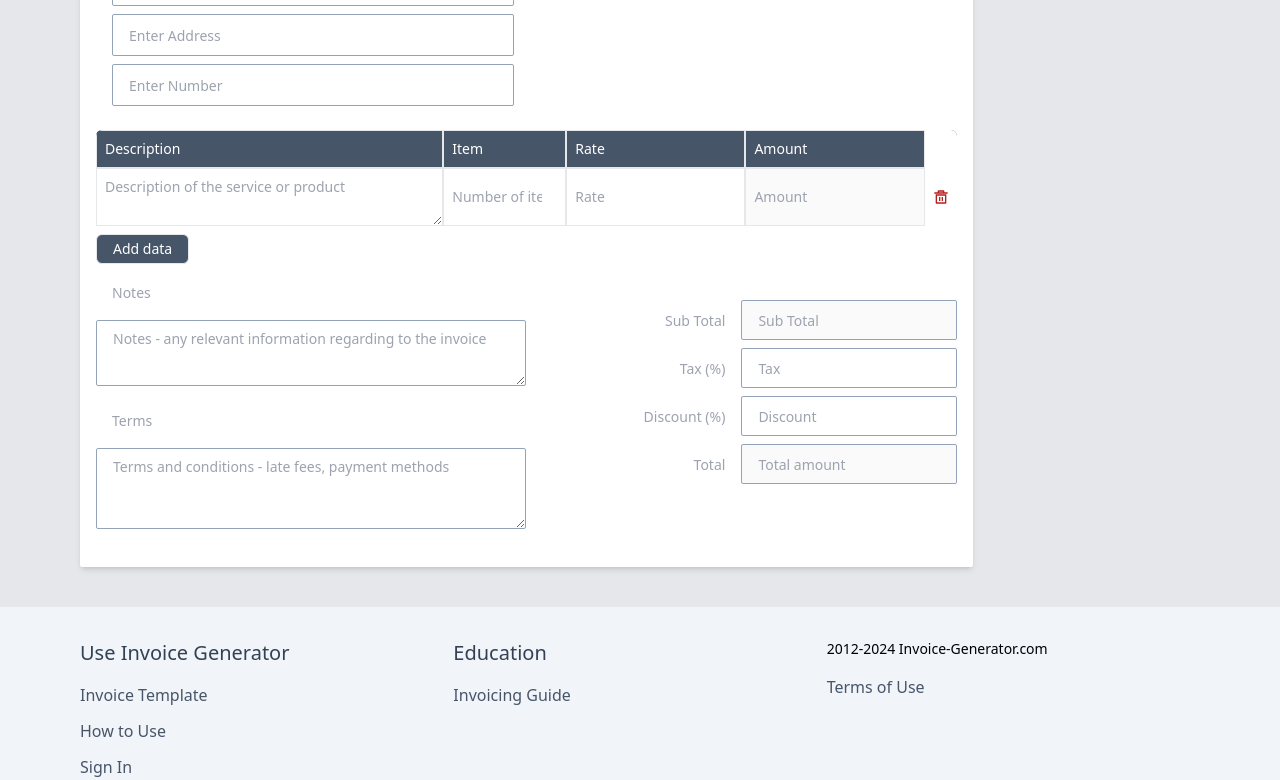
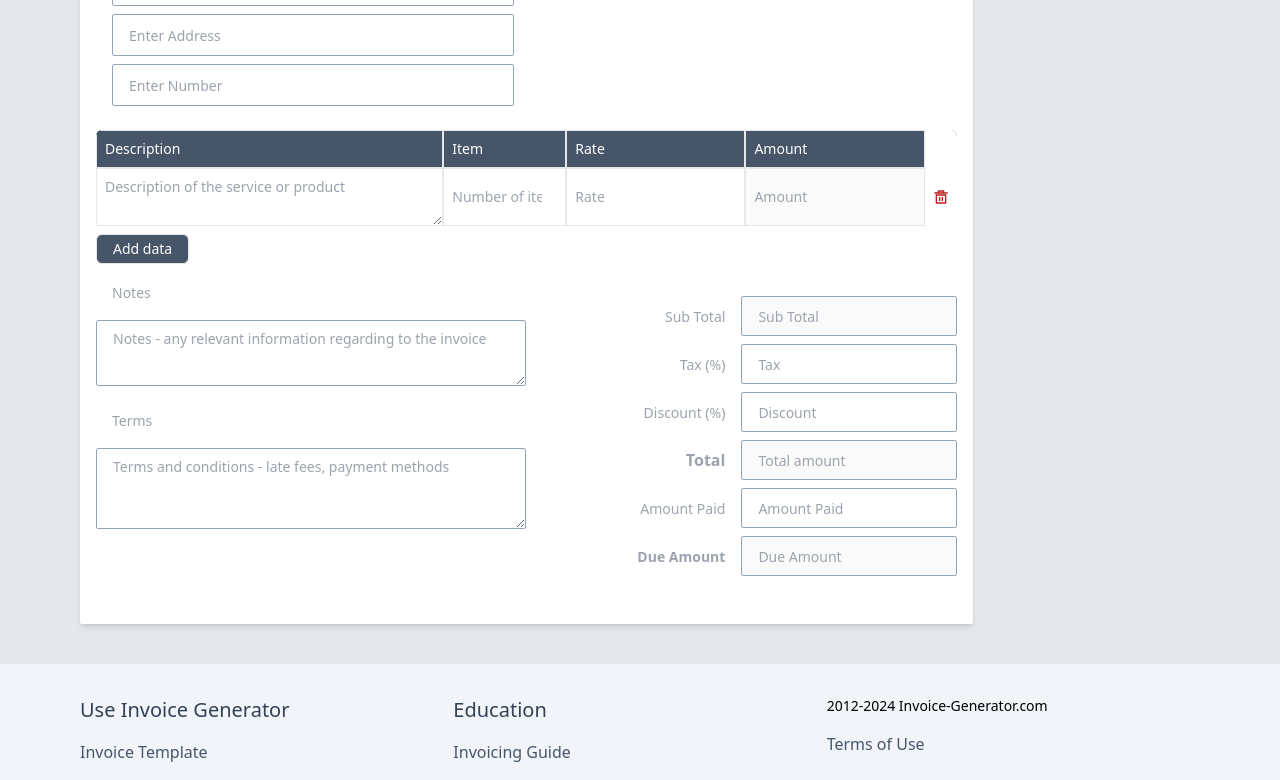
Before and after one commit to AyushKazi/InvoiceGenerator, a React app in the folder frontend/: page / in a window 1280 px wide. Shown: the part 568-1348 px from the top of the page. Built offline with nearby package versions, Linux system fonts and the light colour scheme; the HTML template or start-up script is replaced by a standard one.

Commit message:
due amount calculated and pdf maintainence

```diff
--- a/frontend/slices/invoiceSlice.js
+++ b/frontend/slices/invoiceSlice.js
@@ -90,6 +90,8 @@ const initialState = {
   notes: "",
   terms: "",
   subTotal: "",
+  amountPaid: "",
+  dueAmount: "",
 };
 
 const calculateSubTotal = (products) => {
@@ -111,6 +113,18 @@ const calculateTotal = (discount, subTotal, tax) => {
     currentTax > 0 && (total += (tax / 100) * total);
 
     return total;
+  }
+  return "";
+};
+
+// calculate amount due
+const calculateDueAmount = (total, amountPaid) => {
+  let currentTotal = parseInt(total);
+  let currentAmountPaid = parseInt(amountPaid);
+
+  if (currentTotal > 0) {
+    let dueAmount = currentTotal - currentAmountPaid;
+    return dueAmount;
   }
   return "";
 };
@@ -143,8 +157,11 @@ const invoiceSlice = createSlice({
       }
       //updating the subtotal and total value
       state.subTotal = calculateSubTotal(state.products);
-      const { discount, tax } = state;
+      const { discount, tax, amountPaid } = state;
       state.total = calculateTotal(discount, state.subTotal, tax);
+      if (state.amountPaid > 0) {
+        state.dueAmount = calculateDueAmount(state.total, amountPaid);
+      }
     },
     // to add a row of the service/product
     addItem: (state, action) => {
--- a/frontend/src/components/Invoice/Pdf.jsx
+++ b/frontend/src/components/Invoice/Pdf.jsx
@@ -5,7 +5,6 @@ import logo from "../../assets/ITTI.png";
 import { useSelector } from "react-redux";
 import html2canvas from "html2canvas";
 import jspdf from "jspdf";
-
 const generateInvoice = () => {
   html2canvas(document.querySelector("#invoiceCapture")).then((canvas) => {
     const imgData = canvas.toDataURL("image/png", 1.0);
@@ -14,15 +13,15 @@ const generateInvoice = () => {
     const pdf = new jspdf({
       orientation: "portrait",
       unit: "pt",
+      format: [600, 1000],
     });
 
-    const scaleFactor = window.innerWidth / pdf.internal.pageSize.getWidth();
-
+    const scaleFactor = pdf.internal.pageSize.getWidth() / canvas.width;
     pdf.internal.scaleFactor = scaleFactor;
 
     const imageProps = pdf.getImageProperties(imgData);
     const pdfWidth = pdf.internal.pageSize.getWidth();
-    const pdfHeight = pdf.internal.pageSize.getHeight();
+    const pdfHeight = (imageProps.height * pdfWidth) / imageProps.width;
     pdf.addImage(imgData, "PNG", 0, 0, pdfWidth, pdfHeight);
     pdf.save("invoice-001.pdf");
   });
@@ -45,6 +44,8 @@ const Pdf = ({ func }) => {
     paymentTerms,
     poNum,
     dueDate,
+    amountPaid,
+    dueAmount,
     total,
     products,
   } = useSelector((state) => state.invoice);
@@ -337,7 +338,7 @@ const Pdf = ({ func }) => {
     <div className="outer bg-gray-200 border ">
       <div
         id="invoiceCapture"
-        className="inner bg-white mx-40 my-20 py-10 px-12 border border-slate-300 drop-shadow-xl"
+        className="inner w-[1100px] bg-white mx-40 my-20 py-10 px-12 border border-slate-300 drop-shadow-xl"
       >
         {/* title */}
         <div className="title flex justify-between">
@@ -358,7 +359,7 @@ const Pdf = ({ func }) => {
         {/* bill details */}
         <div className="billDetails my-10 pr-4">
           {/* from */}
-          <div className="from and dates flex justify-between">
+          <div className="from and dates flex justify-between ">
             <div className="">
               <h2 className="text-4xl text-red-800">{fromName}</h2>
               <p className="font-medium my-3">{fromAddress}</p>
@@ -390,9 +391,9 @@ const Pdf = ({ func }) => {
             <thead className="text-base  text-gray-700 uppercase bg-gray-200">
               <tr>
                 <th className=" py-2">Description</th>
-                <th className="">Items</th>
-                <th className="">Rate</th>
-                <th className="">Amount</th>
+                <th>Items</th>
+                <th>Rate</th>
+                <th>Amount</th>
               </tr>
             </thead>
             <tbody>
@@ -415,7 +416,7 @@ const Pdf = ({ func }) => {
         {/* end of table */}
 
         {/* calculations */}
-        <div className="subtotal my-6 grid grid-cols-3">
+        <div className="subtotal my-6 grid grid-cols-3 ">
           <div></div>
           <div> </div>
           <div className=" grid grid-cols-2">
@@ -443,6 +444,16 @@ const Pdf = ({ func }) => {
             </div>
             <div className=" text-center text-xl py-2 border-b-2 bg-gray-200">
               <strong>{total}</strong>
+            </div>
+
+            {/* ampunt Paid */}
+            <div className="border-b-2">
+              <h3 className="text-xs md:text-sm uppercase  py-1 md:py-2 px-6">
+                Amount Paid
+              </h3>
+            </div>
+            <div className="text-sm md:text-base text-center py-1 md:py-2 border-b-2">
+              {amountPaid}
             </div>
           </div>
         </div>
--- a/frontend/src/components/Invoice/Table.jsx
+++ b/frontend/src/components/Invoice/Table.jsx
@@ -11,8 +11,18 @@ import {
 const Table = () => {
   // const { handleDelete } = useInvoice();
 
-  const { discount, total, tax, amount, products, notes, terms, subTotal } =
-    useSelector((state) => state.invoice);
+  const {
+    discount,
+    total,
+    tax,
+    amount,
+    products,
+    notes,
+    terms,
+    subTotal,
+    amountPaid,
+    dueAmount,
+  } = useSelector((state) => state.invoice);
   // console.log(products.map((i) => i.description));
   const dispatch = useDispatch();
 
@@ -35,6 +45,7 @@ const Table = () => {
   return (
     <>
       <div className="table w-full rounded-md overflow-hidden  ">
+        {/* titles of table */}
         <div className="title bg-slate-600  flex  ">
           <input
             type="text"
@@ -60,6 +71,8 @@ const Table = () => {
             <RiDeleteBin5Line />
           </button>
         </div>
+        {/* end of titles */}
+
         {products.map((product, index) => {
           return (
             <div className="items flex" key={index}>
@@ -118,9 +131,10 @@ const Table = () => {
           </button>
         </div>
 
-        {/* Notes section */}
         <div className=" grid grid-cols-1 md:grid-cols-2 my-2">
+          {/* Notes section */}
           <div className="1 order-last md:order-first">
+            {/* notes */}
             <input
               type="text"
               placeholder="Notes"
@@ -134,6 +148,7 @@ const Table = () => {
               onChange={handleChange}
               className="border  border-slate-400 w-full mb-2 px-4 py-2 rounded-sm placeholder:text-sm focus:shadow-md focus:outline-slate-400 "
             />
+            {/* textarea */}
             <input
               type="text"
               placeholder="Terms"
@@ -148,9 +163,10 @@ const Table = () => {
               className="border overflow-x-scroll border-slate-400 w-full mb-2 px-4 py-2 rounded-sm placeholder:text-sm focus:shadow-md focus:outline-slate-400 "
             />
           </div>
+          {/* end of notes and terms */}
 
           {/* Amount calculations */}
-          <div className="2  py-5">
+          <div className="2  py-4">
             {/* sub total */}
             <div className="date my-2 grid grid-cols-2 ">
               <input
@@ -206,7 +222,7 @@ const Table = () => {
               <input
                 type="text"
                 placeholder="Total"
-                className=" w-full px-4 py-2 rounded-sm  placeholder:text-sm placeholder:text-right focus:shadow-md focus:outline-slate-200 "
+                className=" w-full px-4 py-2 rounded-sm font-semibold  placeholder:text-base placeholder:text-right focus:shadow-md focus:outline-slate-200 "
               />
               <input
                 type="number"
@@ -214,6 +230,41 @@ const Table = () => {
                 name="total"
                 onChange={handleChange}
                 value={total}
+                disabled
+                className="border border-slate-400 w-full px-4 py-1 rounded-sm  placeholder:text-sm focus:shadow-md focus:outline-slate-400 "
+              />
+            </div>
+
+            {/* amount paid */}
+            <div className="date my-2 grid grid-cols-2">
+              <input
+                type="text"
+                placeholder="Amount Paid"
+                className=" w-full px-4 py-2 rounded-sm  placeholder:text-sm placeholder:text-right focus:shadow-md focus:outline-slate-200 "
+              />
+              <input
+                type="number"
+                value={amountPaid}
+                name="amountPaid"
+                onChange={handleChange}
+                placeholder="Amount Paid"
+                className="border border-slate-400 w-full px-4 py-1 rounded-sm placeholder:text-sm focus:shadow-md focus:outline-slate-400 "
+              />
+            </div>
+
+            {/* Due amount */}
+            <div className="date my-2 grid grid-cols-2">
+              <input
+                type="text"
+                placeholder="Due Amount"
+                className=" w-full px-4 py-2 rounded-sm  placeholder:text-sm font-bold placeholder:text-right focus:shadow-md focus:outline-slate-200 "
+              />
+              <input
+                type="number"
+                value={dueAmount}
+                name="dueAmount"
+                onChange={handleChange}
+                placeholder="Due Amount"
                 disabled
                 className="border border-slate-400 w-full px-4 py-1 rounded-sm placeholder:text-sm focus:shadow-md focus:outline-slate-400 "
               />
```
